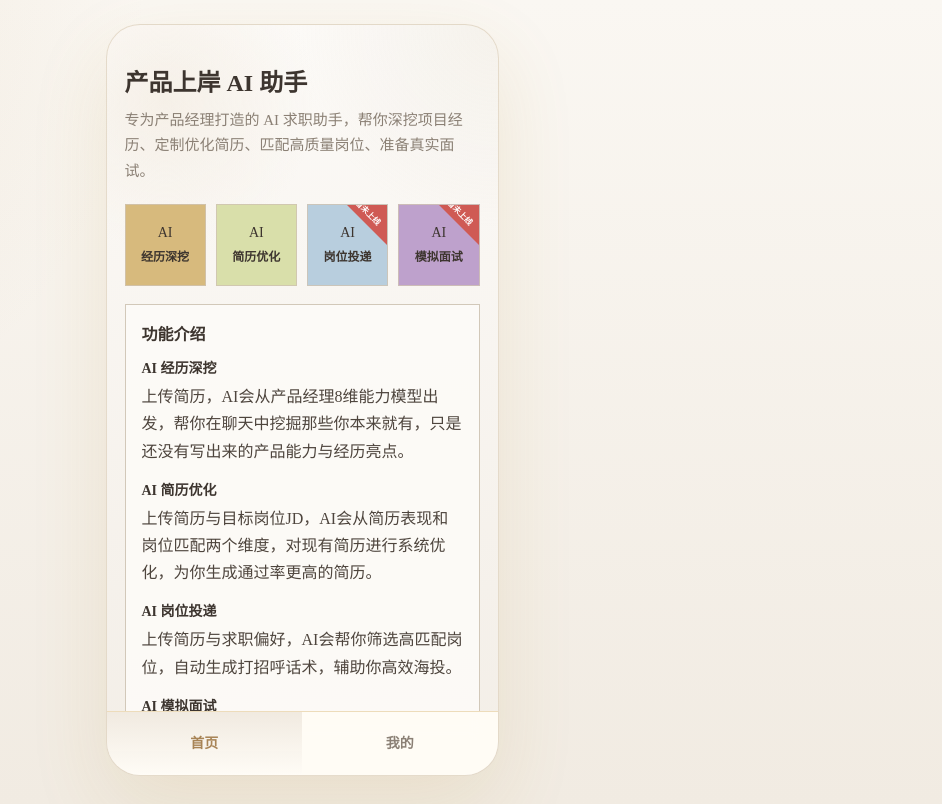
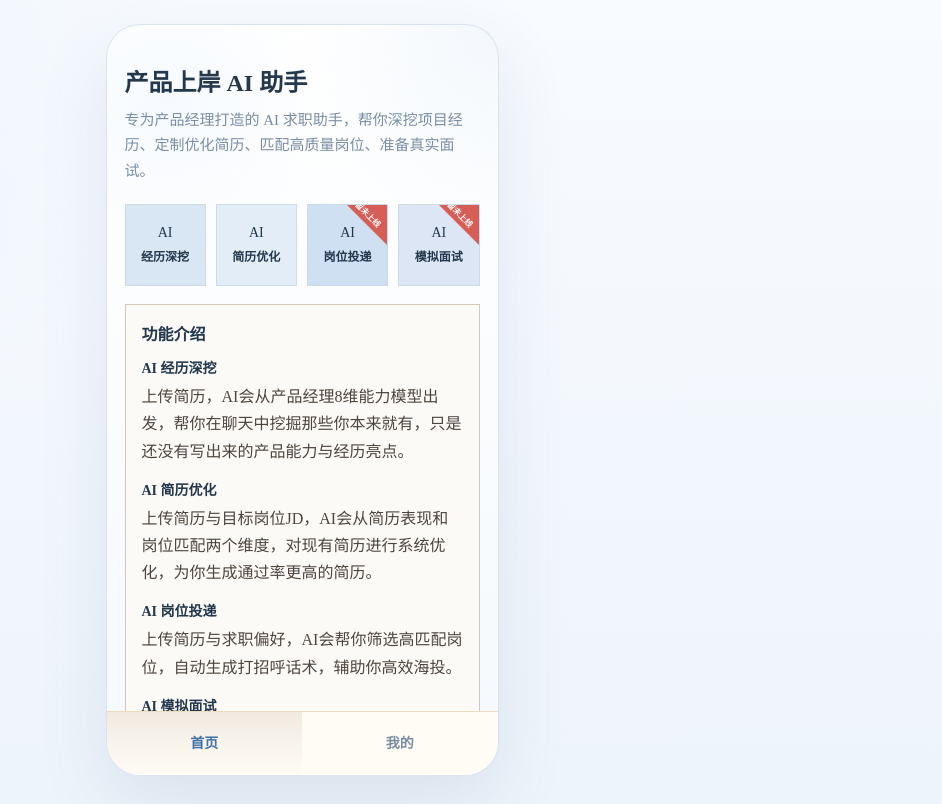
Before and after one commit to xuyira/ai4pm_phone, a Next.js app: page / in a window 1280 px wide. Shown: the whole page, without its empty margins (338-1280 px from the left). Built offline with nearby package versions, Linux system fonts and the light colour scheme.

Commit message:
Refresh visual style to blue theme

```diff
--- a/app/globals.css
+++ b/app/globals.css
@@ -1,21 +1,21 @@
 :root {
-  --bg: #f6f1e8;
-  --bg-soft: #fbf8f3;
-  --card: rgba(251, 248, 242, 0.96);
-  --card-strong: #f8f2e8;
-  --line: #ddd1be;
-  --text: #3d352f;
-  --muted: #8b8075;
-  --brand: #caa772;
-  --brand-deep: #a88456;
-  --orange: #ca946c;
-  --gold: #d7c1a0;
-  --accent: #efe5d5;
-  --green: #d9e3cd;
-  --blue: #cddaea;
-  --purple: #d8cce0;
-  --danger: #b16d5d;
-  --shadow: 0 14px 32px rgba(103, 87, 68, 0.08);
+  --bg: #f4f8fc;
+  --bg-soft: #ffffff;
+  --card: rgba(255, 255, 255, 0.98);
+  --card-strong: #f7fbff;
+  --line: #d7e3f0;
+  --text: #23384d;
+  --muted: #7a8ea3;
+  --brand: #5f8fbe;
+  --brand-deep: #3f73a8;
+  --orange: #d06b63;
+  --gold: #d8e6f5;
+  --accent: #edf4fb;
+  --green: #dcebf5;
+  --blue: #d9e8f7;
+  --purple: #e2e8f5;
+  --danger: #d75e57;
+  --shadow: 0 14px 32px rgba(55, 91, 132, 0.08);
   --radius-xl: 30px;
   --radius-lg: 22px;
   --radius-md: 16px;
@@ -27,8 +27,8 @@
 
 html {
   background:
-    radial-gradient(circle at top left, rgba(215, 193, 160, 0.28), transparent 32%),
-    linear-gradient(180deg, #faf7f2 0%, #f1ebe2 100%);
+    radial-gradient(circle at top left, rgba(222, 236, 248, 0.6), transparent 34%),
+    linear-gradient(180deg, #f8fbff 0%, #eef4fb 100%);
 }
 
 body {
@@ -62,12 +62,12 @@ textarea {
   height: min(852px, calc(100vh - 48px));
   margin: 0 auto;
   background:
-    radial-gradient(circle at top right, rgba(216, 204, 186, 0.18), transparent 24%),
-    radial-gradient(circle at 15% 10%, rgba(240, 231, 218, 0.5), transparent 20%),
-    linear-gradient(180deg, #fcfaf7 0%, #f3eee7 100%);
-  border: 1px solid rgba(222, 209, 189, 0.72);
+    radial-gradient(circle at top right, rgba(227, 238, 249, 0.42), transparent 24%),
+    radial-gradient(circle at 15% 10%, rgba(244, 249, 255, 0.82), transparent 20%),
+    linear-gradient(180deg, #ffffff 0%, #f5f9fd 100%);
+  border: 1px solid rgba(214, 226, 239, 0.9);
   border-radius: 34px;
-  box-shadow: 0 30px 80px rgba(176, 129, 34, 0.12);
+  box-shadow: 0 26px 70px rgba(64, 99, 138, 0.12);
   overflow: hidden;
   position: relative;
   display: grid;
@@ -98,14 +98,14 @@ textarea {
 .card,
 .soft-card {
   border-radius: var(--radius-xl);
-  border: 1px solid rgba(245, 211, 147, 0.65);
+  border: 1px solid rgba(215, 227, 240, 0.95);
   box-shadow: var(--shadow);
 }
 
 .hero-card {
   background:
-    radial-gradient(circle at top right, rgba(225, 215, 201, 0.28), transparent 28%),
-    linear-gradient(145deg, #f7f0e6 0%, #fbf8f4 48%, #f0e8dc 100%);
+    radial-gradient(circle at top right, rgba(225, 238, 249, 0.45), transparent 28%),
+    linear-gradient(145deg, #ffffff 0%, #f8fbff 48%, #eef4fb 100%);
   padding: 24px 22px;
 }
 
@@ -168,10 +168,10 @@ textarea {
   width: 100%;
   padding: 16px 20px;
   border-radius: 18px;
-  background: linear-gradient(135deg, #bca180 0%, #9d8162 100%);
+  background: linear-gradient(135deg, #6796c4 0%, #4c7fb4 100%);
   color: white;
   font-weight: 700;
-  box-shadow: 0 12px 24px rgba(111, 90, 63, 0.2);
+  box-shadow: 0 12px 24px rgba(76, 127, 180, 0.22);
 }
 
 .button-secondary {
@@ -179,14 +179,14 @@ textarea {
   border-radius: 16px;
   background: white;
   color: var(--brand-deep);
-  border: 1px solid rgba(202, 181, 150, 0.9);
+  border: 1px solid rgba(205, 221, 238, 0.95);
   font-weight: 700;
 }
 
 .button-ghost {
   padding: 12px 14px;
   border-radius: 12px;
-  background: rgba(240, 233, 221, 0.92);
+  background: rgba(239, 245, 251, 0.96);
   color: var(--text);
   font-weight: 700;
 }
@@ -195,14 +195,14 @@ textarea {
   border-radius: 999px;
   padding: 10px 14px;
   border: 1px solid var(--line);
-  background: rgba(255, 250, 242, 0.92);
+  background: rgba(250, 252, 255, 0.95);
   color: var(--muted);
 }
 
 .chip-button.is-active {
-  background: rgba(255, 231, 177, 0.9);
+  background: rgba(225, 237, 248, 0.95);
   color: var(--brand-deep);
-  border-color: rgba(229, 161, 52, 0.55);
+  border-color: rgba(126, 163, 203, 0.6);
 }
 
 .grid-2 {
@@ -218,7 +218,7 @@ textarea {
   overflow: hidden;
   border-radius: 0;
   box-shadow: none;
-  border: 1px solid rgba(208, 196, 178, 0.8);
+  border: 1px solid rgba(205, 219, 233, 0.95);
 }
 
 .feature-card.is-disabled {
@@ -226,7 +226,7 @@ textarea {
 }
 
 .feature-card.is-disabled .feature-link {
-  color: rgba(61, 53, 47, 0.5);
+  color: rgba(35, 56, 77, 0.5);
 }
 
 .feature-card::before {
@@ -243,8 +243,8 @@ textarea {
 }
 
 .feature-card.is-disabled::after {
-  border-top-color: #cf5a54;
-  border-top: 40px solid #cf5a54;
+  border-top-color: #d75e57;
+  border-top: 40px solid #d75e57;
   border-left: 40px solid transparent;
 }
 
@@ -306,10 +306,10 @@ textarea {
 
 .corner-label {
   position: absolute;
-  top: 4px;
-  right: 2px;
+  top: 6px;
+  right: -1px;
   z-index: 2;
-  width: 36px;
+  width: 42px;
   color: white;
   font-size: 8px;
   line-height: 1.1;
@@ -320,19 +320,19 @@ textarea {
 }
 
 .warm-yellow {
-  background: #d7ba7d;
+  background: #d9e7f4;
 }
 
 .warm-lime {
-  background: #d9dfaa;
+  background: #e3edf8;
 }
 
 .warm-blue {
-  background: #b8cede;
+  background: #cfe0f2;
 }
 
 .warm-purple {
-  background: #bea1cc;
+  background: #dde6f4;
 }
 
 .form-stack {
@@ -351,8 +351,8 @@ textarea {
 .textarea {
   width: 100%;
   border-radius: 18px;
-  border: 1px solid rgba(231, 208, 153, 0.9);
-  background: rgba(255, 253, 248, 0.94);
+  border: 1px solid rgba(213, 226, 240, 0.95);
+  background: rgba(252, 254, 255, 0.98);
   padding: 14px 16px;
   color: var(--text);
 }
@@ -368,8 +368,8 @@ textarea {
   gap: 16px;
   padding: 18px;
   border-radius: 26px;
-  border: 2px dashed rgba(183, 160, 126, 0.45);
-  background: linear-gradient(180deg, rgba(251, 248, 242, 0.98) 0%, rgba(241, 235, 226, 0.92) 100%);
+  border: 2px dashed rgba(154, 184, 214, 0.5);
+  background: linear-gradient(180deg, rgba(255, 255, 255, 0.98) 0%, rgba(242, 248, 253, 0.96) 100%);
 }
 
 .upload-icon {
@@ -381,7 +381,7 @@ textarea {
   justify-content: center;
   font-size: 32px;
   background: rgba(255, 255, 255, 0.78);
-  color: #8f7a64;
+  color: #5b84b0;
 }
 
 .step-strip {
@@ -409,8 +409,8 @@ textarea {
   display: inline-flex;
   align-items: center;
   justify-content: center;
-  border: 1px solid rgba(232, 202, 145, 0.88);
-  background: rgba(255, 251, 243, 0.96);
+  border: 1px solid rgba(207, 221, 237, 0.95);
+  background: rgba(255, 255, 255, 0.98);
 }
 
 .step.is-active {
@@ -418,8 +418,8 @@ textarea {
 }
 
 .step.is-active .step-index {
-  border-color: rgba(227, 168, 57, 0.64);
-  background: rgba(255, 234, 183, 0.95);
+  border-color: rgba(111, 150, 191, 0.58);
+  background: rgba(228, 239, 250, 0.98);
 }
 
 .status-card {
@@ -429,15 +429,15 @@ textarea {
   justify-items: center;
   text-align: center;
   gap: 18px;
-  background: linear-gradient(180deg, rgba(251, 248, 242, 0.98) 0%, rgba(242, 236, 227, 0.96) 100%);
+  background: linear-gradient(180deg, rgba(255, 255, 255, 0.99) 0%, rgba(244, 249, 254, 0.97) 100%);
 }
 
 .loader-ring {
   width: 112px;
   height: 112px;
   border-radius: 999px;
-  border: 8px solid rgba(216, 203, 184, 0.72);
-  border-top-color: #9d8162;
+  border: 8px solid rgba(218, 229, 241, 0.92);
+  border-top-color: #4f80b4;
   animation: spin 1.1s linear infinite;
 }
 
@@ -450,9 +450,9 @@ textarea {
 .hint-banner {
   border-radius: 20px;
   padding: 14px 16px;
-  background: rgba(236, 229, 218, 0.9);
-  border: 1px solid rgba(212, 198, 177, 0.9);
-  color: #736457;
+  background: rgba(238, 245, 251, 0.96);
+  border: 1px solid rgba(211, 224, 238, 0.95);
+  color: #5f748b;
 }
 
 .list-card {
```
